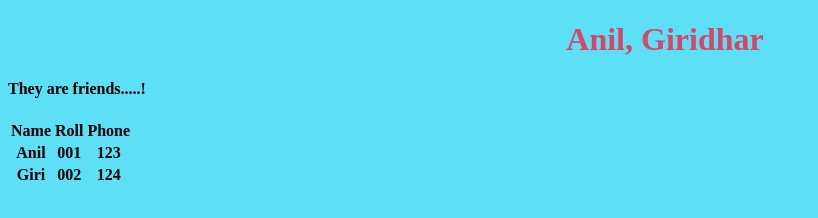
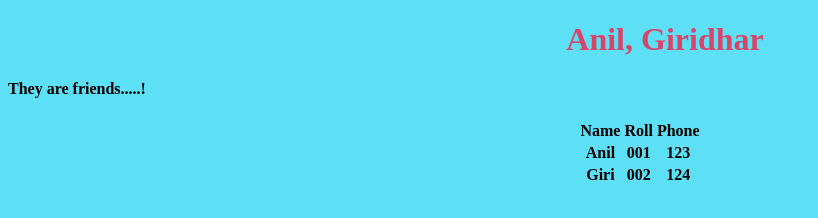
Before and after one commit to Anilkum44044/Anilkum44044.github.io, a plain HTML site: page index.html in a window 1280 px wide. Shown: the whole page, without its empty margins (0-818 px from the left). Drawn offline with Linux system fonts and the light colour scheme.

Commit message:
changed css

```diff
--- a/style.css
+++ b/style.css
@@ -15,3 +15,8 @@ h2
     font-style: italic;
     color: rgb(255, 255, 255);
 }
+
+table
+{
+    margin: auto;
+}
```
